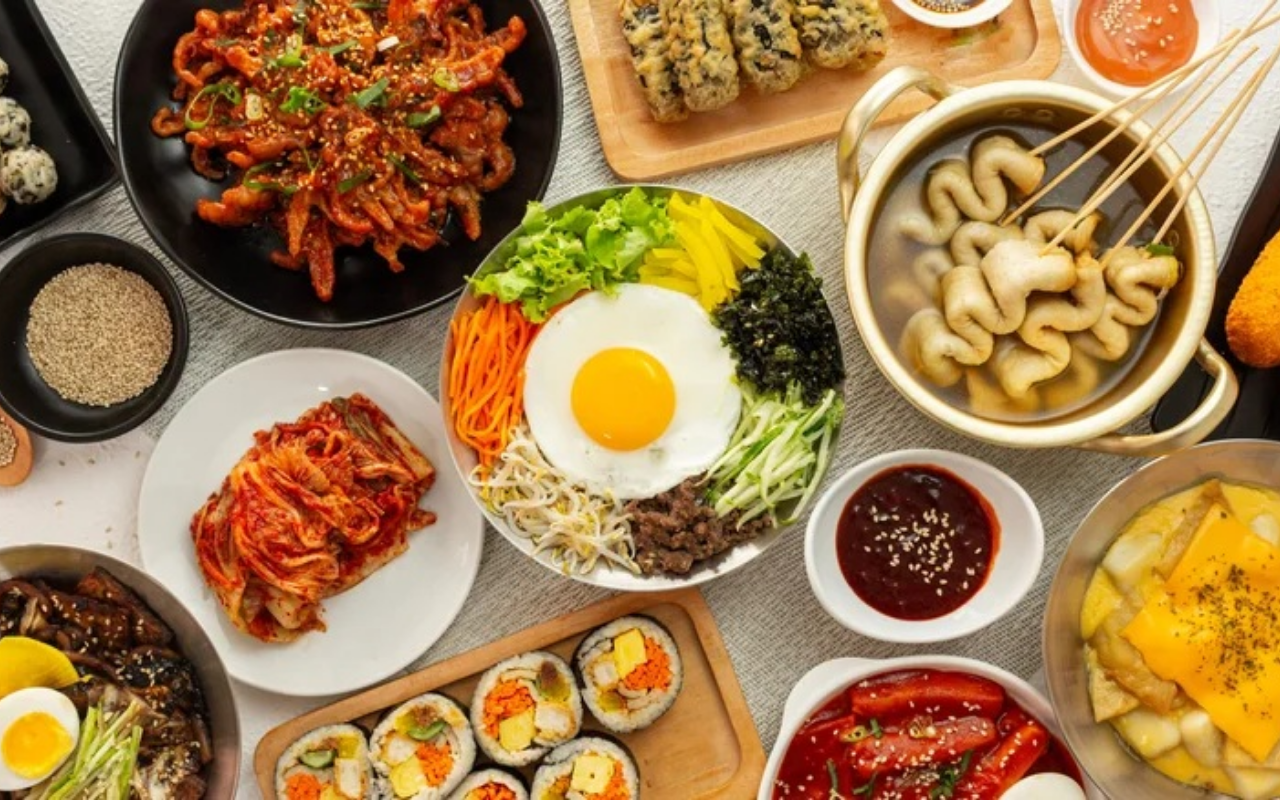
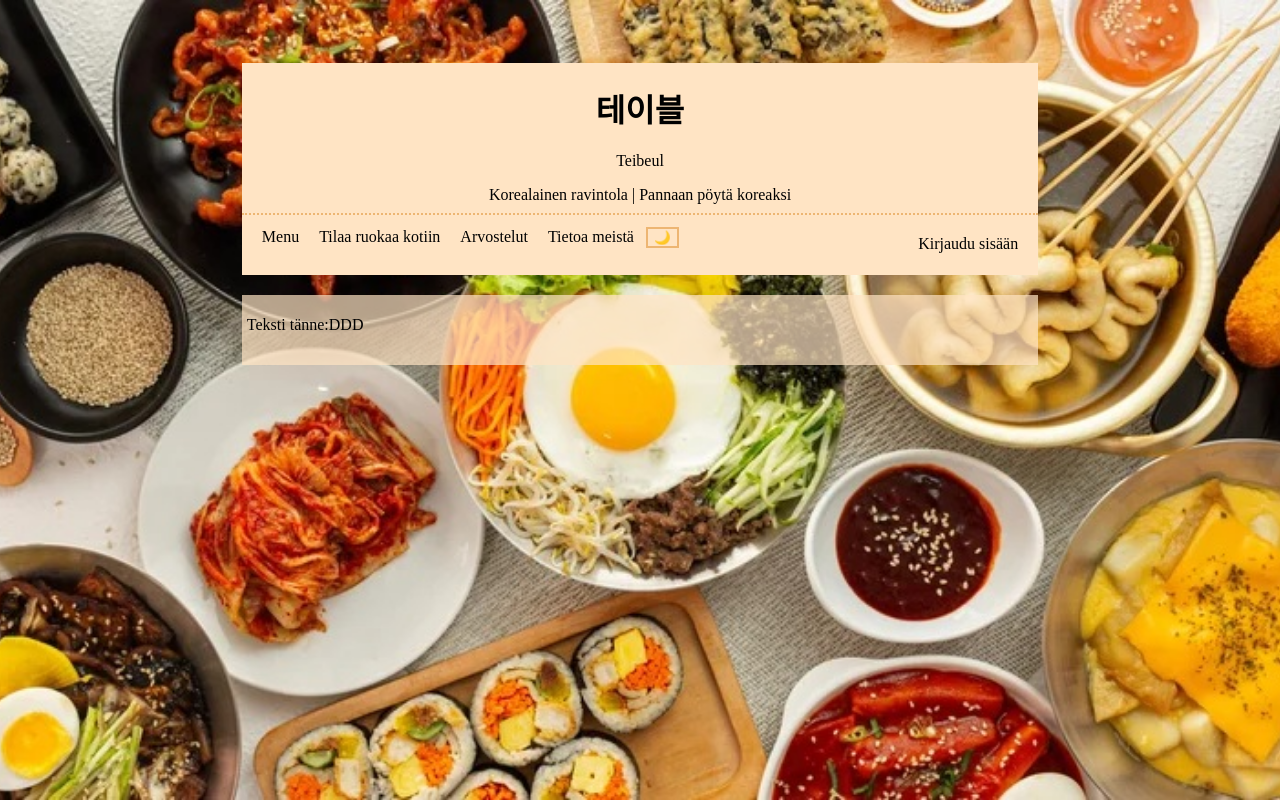
Before and after one commit to sonjameskus/web-projekti, a React (Vite) app: page /about in a window 1280 px wide. Before the commit this address had no page. Built offline with nearby package versions, Linux system fonts and the light colour scheme.

Commit message:
about navi

```diff
--- a/src/App.jsx
+++ b/src/App.jsx
@@ -4,6 +4,7 @@ import Order from './views/Order';
 import Checkout from './views/Checkout.jsx';
 import ThankYou from './views/ThankYou.jsx';
 import Reviews from './views/Reviews';
+import About from './views/About';
 import UserPage from './views/UserPage';
 import History from './views/History';
 import Login from './views/Login';
@@ -26,6 +27,7 @@ const App = () => {
         <Route path="/checkout" element={<Checkout />} />
         <Route path="/thankyou" element={<ThankYou />} />
         <Route path="/reviews" element={<Reviews />} />
+        <Route path="/about" element={<About />} />
         <Route path="/userpage" element={<ProtectedRoute><UserPage /></ProtectedRoute>} />
         <Route path="/adminpage" element={<ProtectedRoute><AdminPage /></ProtectedRoute>} />
         <Route path="/history" element={<ProtectedRoute><History /></ProtectedRoute>} />
--- a/src/components/Navigation.jsx
+++ b/src/components/Navigation.jsx
@@ -10,6 +10,7 @@ const Navigation = () => {
       <Link to="/">Menu</Link>
       <Link to="/order">Tilaa ruokaa kotiin</Link>
       <Link to="/reviews">Arvostelut</Link>
+      <Link to="/about">Tietoa meistä</Link>
       {user && user.username == "restaurant_manager" &&
       <>
       <Link to="/adminpage">Hallintasivu</Link>
```
